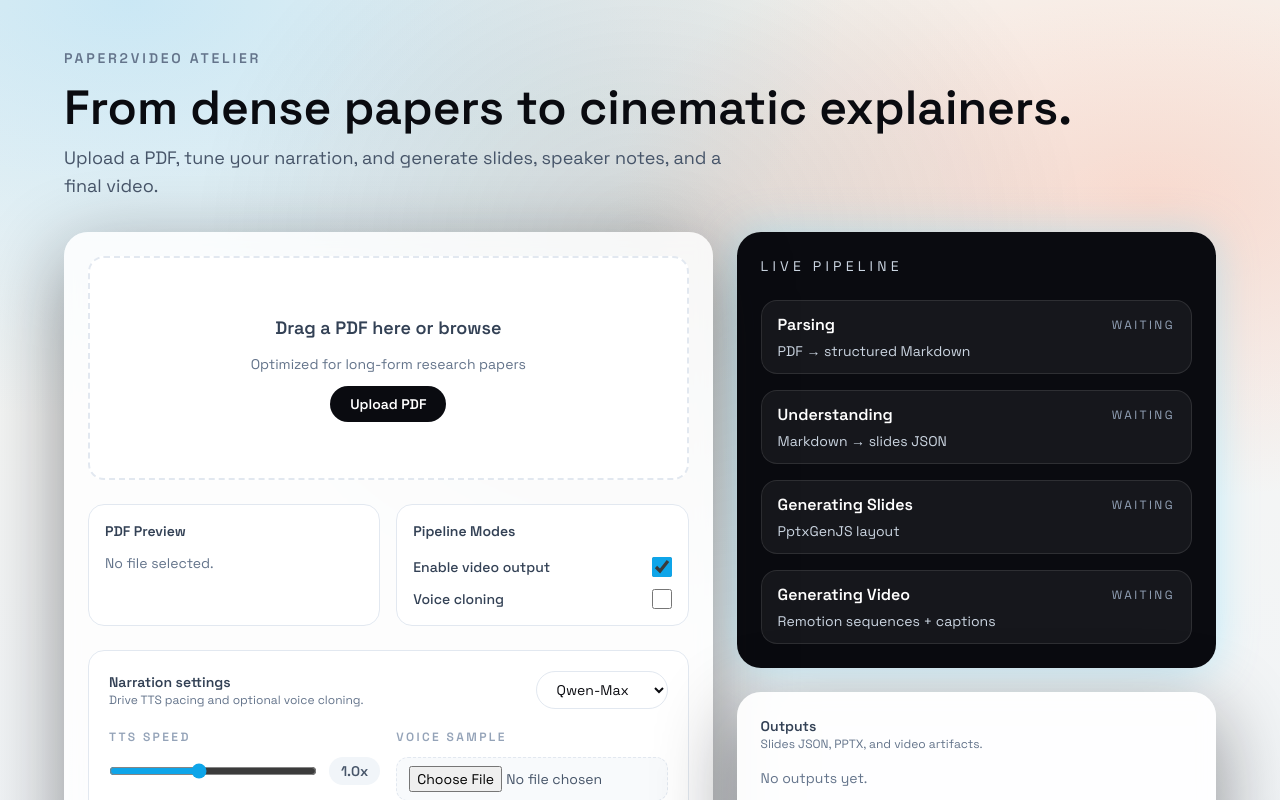
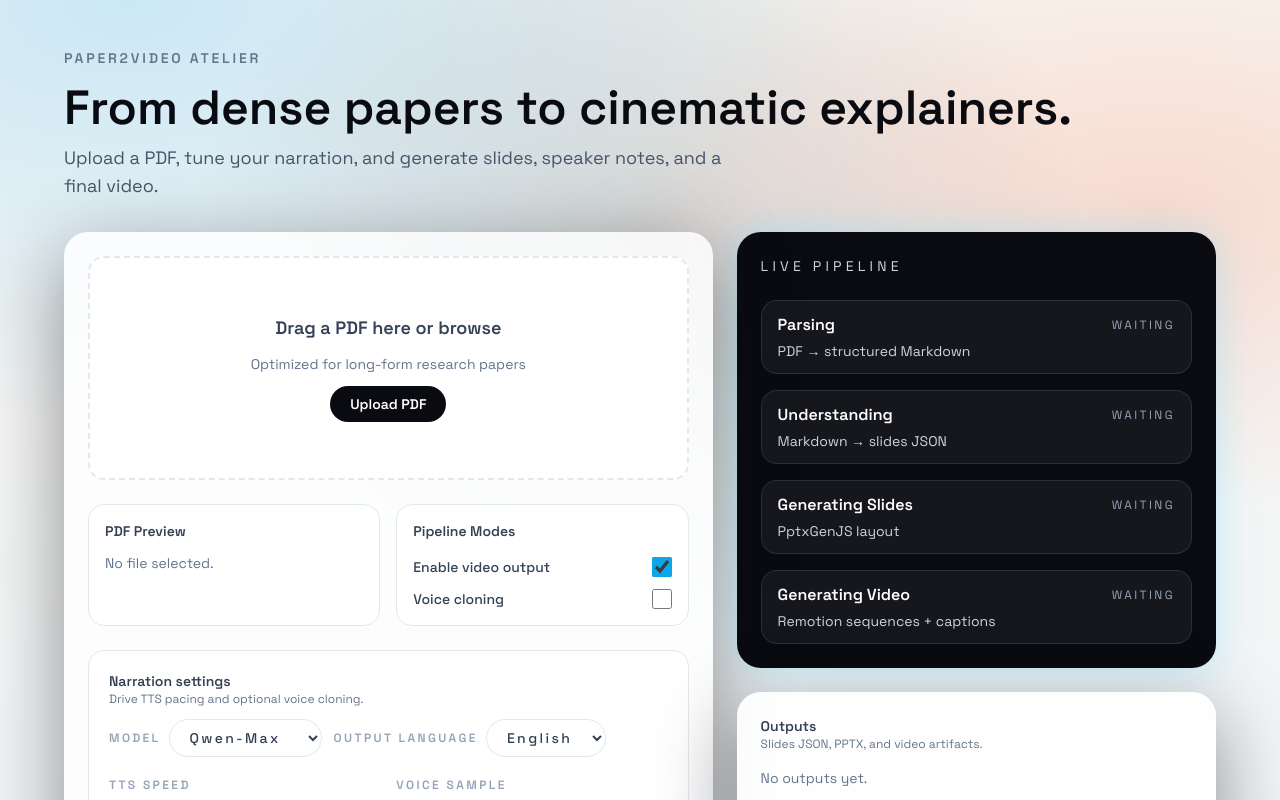
Before and after one commit to ljie-PI/Paper2Video, a Next.js app: page / in a window 1280 px wide. Shown: the top 800 px of the page. Built offline with nearby package versions, Linux system fonts and the light colour scheme.

Commit message:
Add language support

```diff
--- a/app/api/jobs/route.ts
+++ b/app/api/jobs/route.ts
@@ -35,12 +35,17 @@ export async function POST(request: Request) {
     voiceSamplePath = toRelativePath(voicePath);
   }
 
+  const rawLanguage = formData.get('outputLanguage');
+  const outputLanguage =
+    rawLanguage === 'zh' || rawLanguage === 'en' ? rawLanguage : undefined;
+
   const config: JobConfig = {
     model: String(formData.get('model') ?? 'qwen-max'),
     enableVideo: parseBoolean(formData.get('enableVideo')),
     voiceClone: parseBoolean(formData.get('voiceClone')),
     ttsSpeed: Number(formData.get('ttsSpeed') ?? 1),
-    voiceId: formData.get('voiceId') ? String(formData.get('voiceId')) : null
+    voiceId: formData.get('voiceId') ? String(formData.get('voiceId')) : null,
+    outputLanguage
   };
 
   const now = new Date().toISOString();
--- a/app/page.tsx
+++ b/app/page.tsx
@@ -68,6 +68,7 @@ export default function HomePage() {
   const [voiceClone, setVoiceClone] = useState(false);
   const [ttsSpeed, setTtsSpeed] = useState(1);
   const [model, setModel] = useState('qwen-max');
+  const [outputLanguage, setOutputLanguage] = useState<'en' | 'zh'>('en');
   const [dragActive, setDragActive] = useState(false);
   const [job, setJob] = useState<JobRecord | null>(null);
   const [outputSnapshot, setOutputSnapshot] = useState<JobRecord | null>(null);
@@ -132,6 +133,7 @@ export default function HomePage() {
     formData.append('voiceClone', String(voiceClone));
     formData.append('ttsSpeed', String(ttsSpeed));
     formData.append('model', model);
+    formData.append('outputLanguage', outputLanguage);
     if (voiceSample) formData.append('voiceSample', voiceSample);
 
     const response = await fetch('/api/jobs', {
@@ -274,22 +276,40 @@ export default function HomePage() {
                   transition={{ duration: 0.3 }}
                   className="mt-6 rounded-2xl border border-slate-200 bg-white p-5"
                 >
-                  <div className="flex items-center justify-between">
+                  <div className="flex flex-wrap items-center justify-between gap-3">
                     <div>
                       <p className="text-sm font-semibold text-slate-700">Narration settings</p>
                       <p className="text-xs text-slate-500">
                         Drive TTS pacing and optional voice cloning.
                       </p>
                     </div>
+                    <div className="flex flex-wrap items-center gap-3">
+                      <label className="flex items-center gap-2 text-xs font-semibold uppercase tracking-[0.2em] text-slate-400">
+                        Model
                         <select
                           value={model}
                           onChange={(event) => setModel(event.target.value)}
-                      className="rounded-full border border-slate-200 bg-white px-4 py-2 text-sm"
+                          className="rounded-full border border-slate-200 bg-white px-4 py-2 text-sm font-medium text-slate-700"
                         >
                           <option value="qwen-max">Qwen-Max</option>
                           <option value="qwen-plus">Qwen-Plus</option>
                           <option value="qwen-long">Qwen-Long</option>
                         </select>
+                      </label>
+                      <label className="flex items-center gap-2 text-xs font-semibold uppercase tracking-[0.2em] text-slate-400">
+                        Output language
+                        <select
+                          value={outputLanguage}
+                          onChange={(event) =>
+                            setOutputLanguage(event.target.value as 'en' | 'zh')
+                          }
+                          className="rounded-full border border-slate-200 bg-white px-4 py-2 text-sm font-medium text-slate-700"
+                        >
+                          <option value="en">English</option>
+                          <option value="zh">中文</option>
+                        </select>
+                      </label>
+                    </div>
                   </div>
 
                   <div className="mt-5 grid gap-4 md:grid-cols-2">
--- a/lib/slides.ts
+++ b/lib/slides.ts
@@ -82,9 +82,19 @@ const requestSlidesFromLlm = async (
   }
 
   try {
+    const languageHint =
+      config.outputLanguage === 'zh'
+        ? 'Output language: Chinese.'
+        : config.outputLanguage === 'en'
+          ? 'Output language: English.'
+          : '';
+    const effectiveSystemPrompt = languageHint
+      ? `${systemPrompt}\n\n${languageHint}`
+      : systemPrompt;
+
     const responseText = await requestLlmText({
       model: config.model?.trim() ?? null,
-      systemPrompt,
+      systemPrompt: effectiveSystemPrompt,
       userPrompt: markdown
     });
     if (!responseText) return null;
@@ -127,10 +137,13 @@ export const generateSlides = async (
 
   const headings = takeHeadings(markdown);
   const bullets = splitIntoBullets(markdown);
+  const useChinese = config.outputLanguage === 'zh';
 
   const slides = (headings.length
     ? headings
-    : ['Overview', 'Method', 'Results', 'Conclusion']
+    : useChinese
+      ? ['概述', '方法', '结果', '结论']
+      : ['Overview', 'Method', 'Results', 'Conclusion']
   )
     .slice(0, 6)
     .map((title, index) => ({
@@ -138,14 +151,20 @@ export const generateSlides = async (
       title,
       bullets: bullets.length
         ? bullets
-        : ['Key insight one', 'Key insight two', 'Key insight three'],
-      speakerNotes: `Narrate the key points for ${title.toLowerCase()} in 30-45 seconds.`,
-      visualPrompt: `Minimalist illustration for ${title.toLowerCase()} in a scientific keynote style.`,
+        : useChinese
+          ? ['关键结论一', '关键结论二', '关键结论三']
+          : ['Key insight one', 'Key insight two', 'Key insight three'],
+      speakerNotes: useChinese
+        ? `用 30-45 秒讲述 ${title} 的要点。`
+        : `Narrate the key points for ${title.toLowerCase()} in 30-45 seconds.`,
+      visualPrompt: useChinese
+        ? `科学主题的极简插画，主题为 ${title}。`
+        : `Minimalist illustration for ${title.toLowerCase()} in a scientific keynote style.`,
       durationSec: 14 + index * 2
     }));
 
   return {
-    title: 'Paper Summary',
+    title: useChinese ? '论文摘要' : 'Paper Summary',
     slides
   };
 };
--- a/lib/types.ts
+++ b/lib/types.ts
@@ -12,6 +12,7 @@ export type JobConfig = {
   voiceClone: boolean;
   ttsSpeed: number;
   voiceId?: string | null;
+  outputLanguage?: 'zh' | 'en';
 };
 
 export type Slide = {
```
Lines whose indentation alone changed are shown as unchanged.
